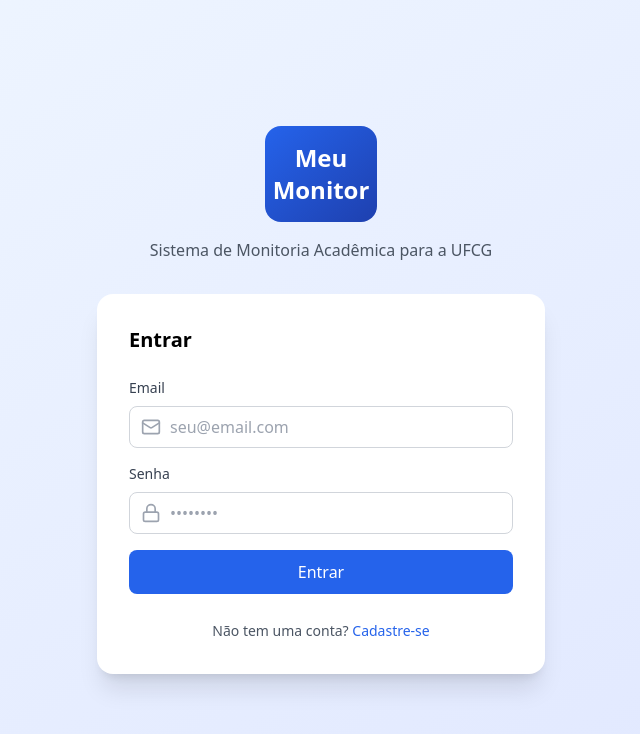
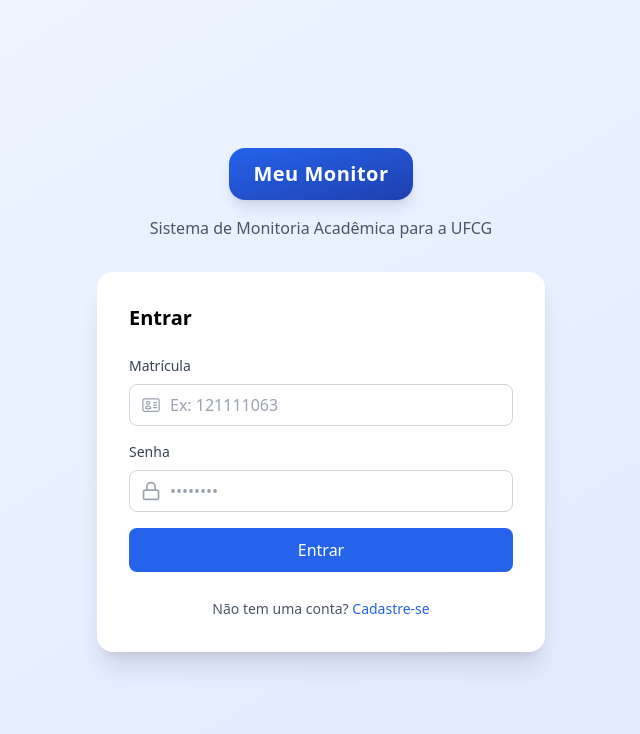
Before and after one commit to AndreTharssysMarquesSoares/MeuMonitor, a Django app: page /login/ in a window 1280 px wide. Shown: the top 734 px of the page, without its empty margins (319-959 px from the left). Run offline with Django 5.2, Linux system fonts and the light colour scheme; some libraries are stand-ins or nearby versions.

Commit message:
Feat: Login visualmente atualizado

```diff
--- a/core/templates/core/login.html
+++ b/core/templates/core/login.html
@@ -10,8 +10,8 @@
 
     <div class="w-full max-w-md">
         <div class="text-center mb-8">
-            <div class="inline-flex items-center justify-center w-28 h-24 bg-gradient-to-br from-blue-600 to-blue-800 rounded-2xl mb-4">
-                <span class="text-white text-2xl font-bold">Meu Monitor</span>
+            <div class="inline-flex items-center justify-center w-auto px-6 py-3 bg-gradient-to-br from-blue-600 to-blue-800 rounded-2xl mb-4 shadow-lg">
+                <span class="text-white text-xl font-bold tracking-wide">Meu Monitor</span>
             </div>
             <p class="text-gray-600">Sistema de Monitoria Acadêmica para a UFCG</p>
         </div>
@@ -27,19 +27,28 @@
             {% endif %}
 
             <form method="POST" action="{% url 'login' %}" class="space-y-4">
-                {% csrf_token %} <div>
-                    <label for="email" class="block text-sm text-gray-700 mb-2">Email</label>
+                {% csrf_token %}
+
+                <div>
+                    <label for="matricula" class="block text-sm text-gray-700 mb-2">Matrícula</label>
                     <div class="relative">
                         <div class="absolute left-3 top-1/2 -translate-y-1/2 w-5 h-5 text-gray-400">
-                            <svg xmlns="http://www.w3.org/2000/svg" viewBox="0 0 24 24" fill="none" stroke="currentColor" stroke-width="2" stroke-linecap="round" stroke-linejoin="round"><rect width="20" height="16" x="2" y="4" rx="2"/><path d="m22 7-8.97 5.7a1.94 1.94 0 0 1-2.06 0L2 7"/></svg>
+                            <svg xmlns="http://www.w3.org/2000/svg" fill="none" viewBox="0 0 24 24" stroke-width="1.5" stroke="currentColor">
+                                <path stroke-linecap="round" stroke-linejoin="round" d="M15 9h3.75M15 12h3.75M15 15h3.75M4.5 19.5h15a2.25 2.25 0 002.25-2.25V6.75A2.25 2.25 0 0019.5 4.5h-15a2.25 2.25 0 00-2.25 2.25v10.5A2.25 2.25 0 004.5 19.5zm6-10.125a1.875 1.875 0 11-3.75 0 1.875 1.875 0 013.75 0zm1.294 6.336a6.721 6.721 0 01-3.17.789 6.721 6.721 0 01-3.168-.789 3.376 3.376 0 016.338 0z" />
+                            </svg>
                         </div>
                         <input
-                            id="email"
+                            id="matricula"
                             name="username"
-                            type="email"
+                            type="text"
+                            minlength="9"
+                            maxlength="9"
+                            pattern="\d{9}"
+                            title="A matrícula deve conter exatamente 9 números."
                             class="w-full pl-10 pr-4 py-2 border border-gray-300 rounded-lg focus:ring-2 focus:ring-blue-500 focus:border-transparent outline-none"
-                            placeholder="seu@email.com"
+                            placeholder="Ex: 121111063"
                             required
+                            oninput="this.value = this.value.replace(/\D/g, '')"
                         />
                     </div>
                 </div>
```
